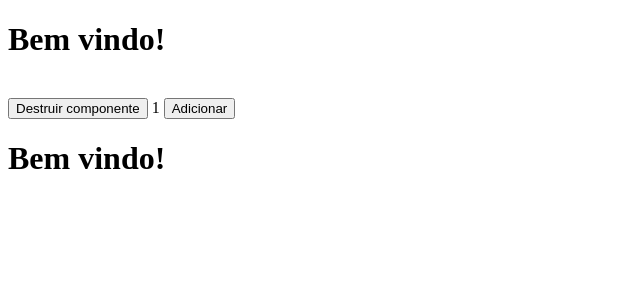
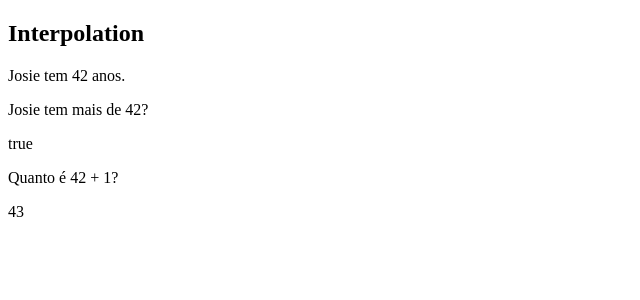
Before and after one commit to JosieAdriana/Meu-projeto-angular-udemy, an Angular app: page / in a window 1280 px wide. Shown: the top 300 px of the page, without its empty margins (0-640 px from the left). Built offline with nearby package versions, Linux system fonts and the light colour scheme.

Commit message:
Interpolation

```diff
--- a/src/app/app.component.ts
+++ b/src/app/app.component.ts
@@ -1,57 +1,16 @@
-import { Component, OnInit, DoCheck,
-  AfterContentInit,
-  AfterViewInit,
-  AfterViewChecked } from '@angular/core';
-/*
-DoCheck,
-AfterContentInit,
-AfterViewInit,
-AfterViewChecked
-*/
-
+import { Component, OnInit} from '@angular/core';
 @Component({
   selector: 'app-root',
   template: `
-  <app-title *ngIf="destruir"></app-title>
-  <br>
-  <button (click)="destruirComponent()">Destruir componente</button>
-  {{ valor }}
-  <button (click)="adicionar()">Adicionar</button>
-  <app-title></app-title>
-  <router-outlet></router-outlet>
+   <app-data-biding></app-data-biding>
+   <router-outlet></router-outlet>
 `
 })
-export class AppComponent implements OnInit, DoCheck,
-AfterContentInit,
-AfterViewInit,
-AfterViewChecked {
-  public valor: number = 1;
+export class AppComponent implements OnInit{
 
-  public destruir:boolean = true;
- constructor() {
+  constructor() {}
+
+  ngOnInit(): void {
+
+  }
 }
-
-public adicionar(): number {
- return this.valor += 1
-}
- ngOnInit(): void {}
-
- ngDoCheck(): void {
-  console.log("ngDoCheck");
- }
-
- ngAfterContentInit(): void {
-  console.log("ngAfterContentInit");
- }
-
- ngAfterViewChecked(): void {
-  console.log("ngAfterViewChecked");
- }
-
- ngAfterViewInit(): void {
-  console.log("ngAfterViewInit");
- }
- public destruirComponent(){
-  this.destruir = false;
- }
-}
--- a/src/app/app.module.ts
+++ b/src/app/app.module.ts
@@ -4,11 +4,13 @@ import { BrowserModule } from '@angular/platform-browser';
 import { AppRoutingModule } from './app-routing.module';
 import { AppComponent } from './app.component';
 import { TitleComponent } from './title/title.component';
+import { DataBidingComponent } from './data-biding/data-biding.component';
 
 @NgModule({
   declarations: [
     AppComponent,
-    TitleComponent
+    TitleComponent,
+    DataBidingComponent
   ],
   imports: [
     BrowserModule,
--- /dev/null
+++ b/src/app/data-biding/data-biding.component.html
@@ -0,0 +1,7 @@
+<h2>Interpolation</h2>
+
+<p>{{ nome }} tem {{ idade }} anos.</p>
+<p>{{ nome }} tem mais de 42?</p>
+<p>{{ idade > 41 }}</p>
+<p>Quanto é {{ idade }} + {{ maisUm}}?</p>
+<p>{{ idade + maisUm }}</p>
--- /dev/null
+++ b/src/app/data-biding/data-biding.component.ts
@@ -0,0 +1,19 @@
+import { Component, OnInit } from '@angular/core';
+
+@Component({
+  selector: 'app-data-biding',
+  templateUrl: './data-biding.component.html',
+  styleUrls: ['./data-biding.component.scss']
+})
+export class DataBidingComponent implements OnInit {
+
+  public nome: string = "Josie";
+  public idade: number = 42;
+  public maisUm: number = 1;
+
+  constructor() { }
+
+  ngOnInit(): void {
+  }
+
+}
```
Also changed, not shown: src/app/data-biding/data-biding.component.scss (added), 1 other file (tests, documents, lock files or other folders).
